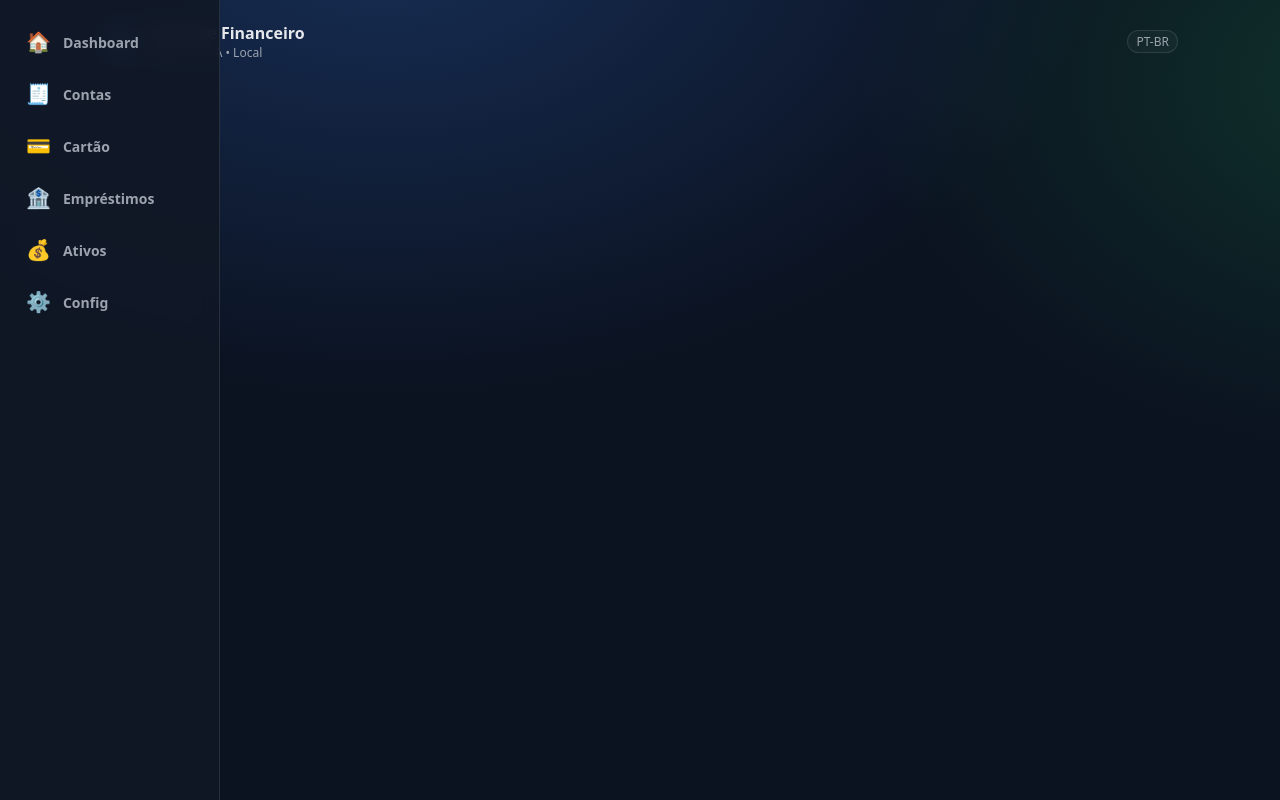
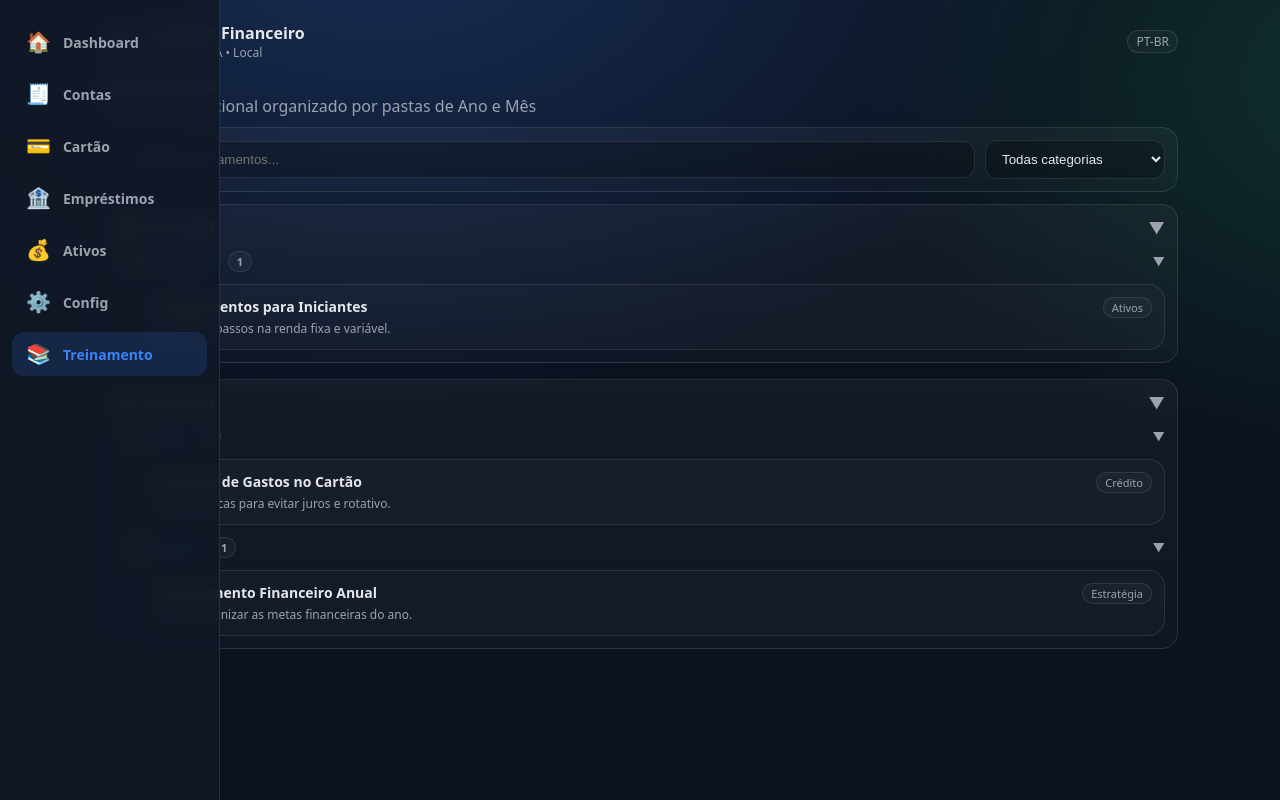
Before and after one commit to Rafaelhso33/app-financas, a React (Vite) app: page /treinamento in a window 1280 px wide. Built offline with nearby package versions, Linux system fonts and the light colour scheme.

Commit message:
feat: adicionar módulo de treinamento com pastas por ano e mês e filtros

```diff
--- a/src/ui/App.tsx
+++ b/src/ui/App.tsx
@@ -7,6 +7,7 @@ import LoansPage from './pages/LoansPage'
 import AssetsPage from './pages/AssetsPage'
 import SettingsPage from './pages/SettingsPage'
 import LoginPage from './pages/LoginPage'
+import TrainingPage from './pages/TrainingPage'
 
 export default function App() {
   return (
@@ -29,6 +30,9 @@ export default function App() {
         </NavLink>
         <NavLink to="/config" className={({isActive})=>isActive?'active':''}>
           <span>⚙️</span><span>Config</span>
+        </NavLink>
+        <NavLink to="/treinamento" className={({isActive})=>isActive?'active':''}>
+          <span>📚</span><span>Treinamento</span>
         </NavLink>
       </nav>
 
@@ -58,6 +62,7 @@ export default function App() {
           <Route path="/emprestimos" element={<LoansPage />} />
           <Route path="/ativos" element={<AssetsPage />} />
           <Route path="/config" element={<SettingsPage />} />
+          <Route path="/treinamento" element={<TrainingPage />} />
         </Routes>
       </div>
     </>
--- /dev/null
+++ b/src/ui/pages/TrainingPage.tsx
@@ -0,0 +1,183 @@
+import React from 'react'
+import { EmptyState } from '../components/EmptyState'
+
+interface TrainingItem {
+  id: string
+  title: string
+  category: string
+  year: number
+  month: number // 1 a 12
+  description: string
+  url?: string
+}
+
+const MOCK_TRAININGS: TrainingItem[] = [
+  {
+    id: '1',
+    title: 'Planejamento Financeiro Anual',
+    category: 'Estratégia',
+    year: 2024,
+    month: 1,
+    description: 'Como organizar as metas financeiras do ano.'
+  },
+  {
+    id: '2',
+    title: 'Controle de Gastos no Cartão',
+    category: 'Crédito',
+    year: 2024,
+    month: 5,
+    description: 'Dicas práticas para evitar juros e rotativo.'
+  },
+  {
+    id: '3',
+    title: 'Investimentos para Iniciantes',
+    category: 'Ativos',
+    year: 2025,
+    month: 2,
+    description: 'Primeiros passos na renda fixa e variável.'
+  }
+]
+
+export default function TrainingPage() {
+  const [search, setSearch] = React.useState('')
+  const [selectedCategory, setSelectedCategory] = React.useState('')
+  const [expandedFolders, setExpandedFolders] = React.useState<Record<string, boolean>>({ '2024': true, '2025': true })
+
+  const categories = Array.from(new Set(MOCK_TRAININGS.map(t => t.category))).sort()
+
+  const filtered = MOCK_TRAININGS.filter(t => {
+    if (search && !t.title.toLowerCase().includes(search.toLowerCase()) && !t.description.toLowerCase().includes(search.toLowerCase())) {
+      return false
+    }
+    if (selectedCategory && t.category !== selectedCategory) {
+      return false
+    }
+    return true
+  })
+
+  // Agrupar por Ano -> Mês
+  const grouped: Record<number, Record<number, TrainingItem[]>> = {}
+  filtered.forEach(item => {
+    if (!grouped[item.year]) grouped[item.year] = {}
+    if (!grouped[item.year][item.month]) grouped[item.year][item.month] = []
+    grouped[item.year][item.month].push(item)
+  })
+
+  const years = Object.keys(grouped).map(Number).sort((a, b) => b - a)
+
+  const monthNames = [
+    'Janeiro', 'Fevereiro', 'Março', 'Abril', 'Maio', 'Junho',
+    'Julho', 'Agosto', 'Setembro', 'Outubro', 'Novembro', 'Dezembro'
+  ]
+
+  function toggleFolder(key: string) {
+    setExpandedFolders(prev => ({ ...prev, [key]: !prev[key] }))
+  }
+
+  return (
+    <>
+      <div className="row" style={{ alignItems: 'center', justifyContent: 'space-between' }}>
+        <div>
+          <div className="h1">Treinamento</div>
+          <div className="muted">Material educacional organizado por pastas de Ano e Mês</div>
+        </div>
+      </div>
+
+      <div style={{ height: 10 }} />
+
+      <div className="card">
+        <div className="row" style={{ gap: 10, flexWrap: 'wrap', alignItems: 'center' }}>
+          <input
+            className="input"
+            style={{ flex: 1, minWidth: 200 }}
+            placeholder="Pesquisar treinamentos..."
+            value={search}
+            onChange={e => setSearch(e.target.value)}
+          />
+          <select
+            className="input"
+            style={{ width: 180 }}
+            value={selectedCategory}
+            onChange={e => setSelectedCategory(e.target.value)}
+          >
+            <option value="">Todas categorias</option>
+            {categories.map(c => (
+              <option key={c} value={c}>{c}</option>
+            ))}
+          </select>
+        </div>
+      </div>
+
+      <div style={{ height: 12 }} />
+
+      {years.length === 0 ? (
+        <EmptyState title="Nenhum treinamento encontrado" description="Tente ajustar os filtros de busca ou categoria." />
+      ) : (
+        <div style={{ display: 'flex', flexDirection: 'column', gap: 16 }}>
+          {years.map(year => {
+            const yearKey = String(year)
+            const isYearExpanded = expandedFolders[yearKey] !== false
+            const months = Object.keys(grouped[year]).map(Number).sort((a, b) => b - a)
+
+            return (
+              <div key={year} className="card">
+                <div
+                  onClick={() => toggleFolder(yearKey)}
+                  style={{ cursor: 'pointer', display: 'flex', alignItems: 'center', justifyContent: 'space-between', fontWeight: 700, fontSize: 16 }}
+                >
+                  <div style={{ display: 'flex', alignItems: 'center', gap: 8 }}>
+                    <span>📁</span>
+                    <span>Ano {year}</span>
+                  </div>
+                  <span className="muted">{isYearExpanded ? '▼' : '▶'}</span>
+                </div>
+
+                {isYearExpanded && (
+                  <div style={{ marginTop: 12, display: 'flex', flexDirection: 'column', gap: 12, paddingLeft: 12, borderLeft: '2px solid rgba(59,130,246,0.2)' }}>
+                    {months.map(month => {
+                      const monthKey = `${year}-${month}`
+                      const isMonthExpanded = expandedFolders[monthKey] !== false
+                      const items = grouped[year][month]
+
+                      return (
+                        <div key={month} style={{ display: 'flex', flexDirection: 'column', gap: 8 }}>
+                          <div
+                            onClick={() => toggleFolder(monthKey)}
+                            style={{ cursor: 'pointer', display: 'flex', alignItems: 'center', justifyContent: 'space-between', fontWeight: 600, fontSize: 14, color: 'var(--accent, #3b82f6)' }}
+                          >
+                            <div style={{ display: 'flex', alignItems: 'center', gap: 6 }}>
+                              <span>📂</span>
+                              <span>{monthNames[month - 1]}</span>
+                              <span className="badge" style={{ fontSize: 11, marginLeft: 4 }}>{items.length}</span>
+                            </div>
+                            <span className="muted" style={{ fontSize: 12 }}>{isMonthExpanded ? '▼' : '▶'}</span>
+                          </div>
+
+                          {isMonthExpanded && (
+                            <div style={{ display: 'flex', flexDirection: 'column', gap: 8, paddingLeft: 16, marginTop: 4 }}>
+                              {items.map(item => (
+                                <div key={item.id} className="card" style={{ padding: 12, background: 'rgba(255,255,255,0.02)' }}>
+                                  <div style={{ display: 'flex', justifyContent: 'space-between', alignItems: 'flex-start' }}>
+                                    <div>
+                                      <div style={{ fontWeight: 700, fontSize: 14 }}>{item.title}</div>
+                                      <div className="muted" style={{ fontSize: 12, marginTop: 4 }}>{item.description}</div>
+                                    </div>
+                                    <span className="badge" style={{ fontSize: 11 }}>{item.category}</span>
+                                  </div>
+                                </div>
+                              ))}
+                            </div>
+                          )}
+                        </div>
+                      )
+                    })}
+                  </div>
+                )}
+              </div>
+            )
+          })}
+        </div>
+      )}
+    </>
+  )
+}
```
